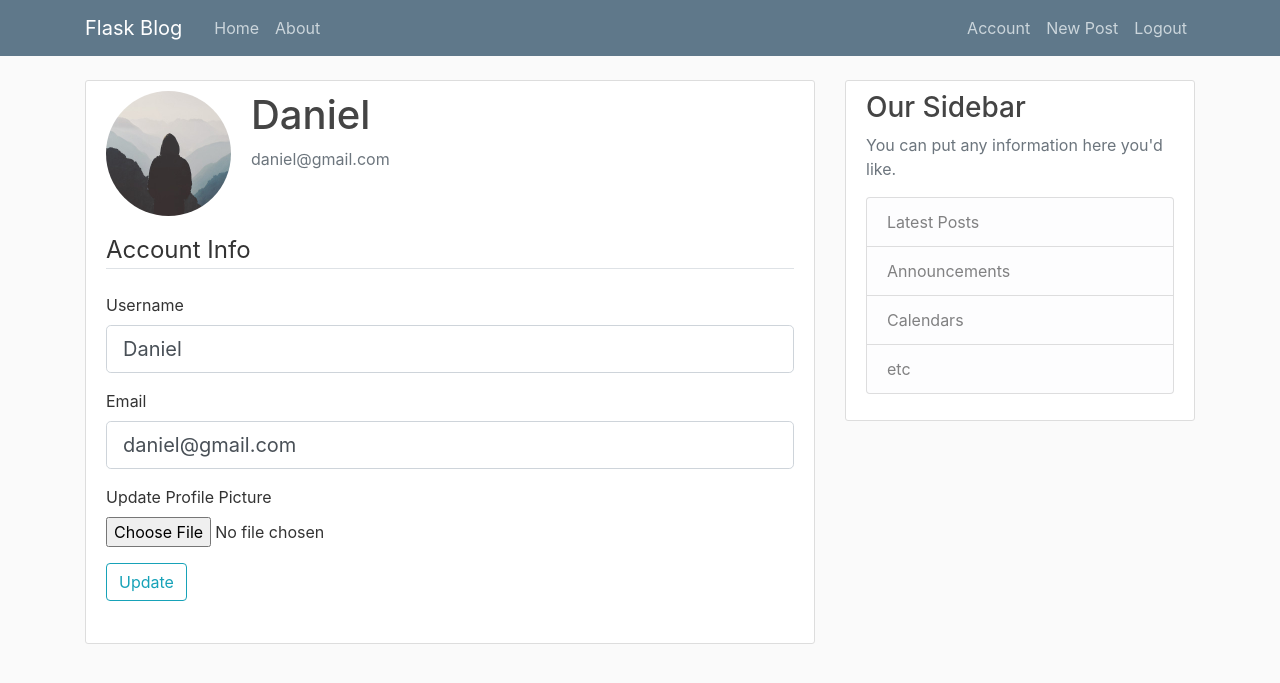
After one commit to daniel-pintos/App2Flask, a Flask app: page /account in a window 1280 px wide. The commit adds this page. Shown: the top 683 px of the page. Run offline with Flask 2, Linux system fonts and the light colour scheme; a user stored in the database is signed in; some libraries are stand-ins or nearby versions.

Commit message:
Quase finalizando o CRUD
Falta pouco para finalizar o CRUD,  a grande parte de funções já está cadastradas

```diff
--- a/app/__init__.py
+++ b/app/__init__.py
@@ -12,6 +12,9 @@ app.config['SECRET_KEY'] = 'random-caracteres'
 db = SQLAlchemy(app)
 bcrypt = Bcrypt(app)
 lg = LoginManager(app)
+lg.login_view = 'login'
+lg.login_message_category = 'info'
+
 
 # importação de rotas.
 from app import routes
--- a/app/forms.py
+++ b/app/forms.py
@@ -1,7 +1,9 @@
 from flask_wtf import FlaskForm
-from wtforms import StringField, PasswordField, SubmitField, BooleanField
+from flask_wtf.file import FileField, FileAllowed
+from wtforms import StringField, PasswordField, SubmitField, BooleanField, TextAreaField
 from wtforms.validators import DataRequired, Length, Email, EqualTo, ValidationError
 from app.models.models import User
+from flask_login import current_user
 
 
 class RegistrationForm(FlaskForm):
@@ -28,3 +30,28 @@ class LoginForm(FlaskForm):
     remember = BooleanField('Remember Me')
     submit = SubmitField('Login')
 #     secret key
+
+
+class UpdateForm(FlaskForm):
+    username = StringField('Username', validators=[DataRequired(), Length(min=2, max=20)])
+    email = StringField('Email', validators=[DataRequired(), Email()])
+    picture = FileField('Update Profile Picture', validators=[FileAllowed(['jpg', 'png'])])
+    submit = SubmitField('Update')
+
+    def validate_username(self, username):
+        if username.data != current_user.username:
+            user = User.query.filter_by(username=username.data).first()
+            if user:
+                raise ValidationError('That username already taken. Please choose another')
+
+    def validate_email(self, email):
+        if email.data != current_user.email:
+            user = User.query.filter_by(email=email.data).first()
+            if user:
+                raise ValidationError('That email already taken. Please choose another')
+
+
+class PostForm(FlaskForm):
+    title = StringField('Title', validators=[DataRequired()])
+    content = TextAreaField('Content', validators=[DataRequired()])
+    submit = SubmitField('Post')
--- a/app/models/models.py
+++ b/app/models/models.py
@@ -32,4 +32,4 @@ class Post(db.Model):
     user_id = db.Column(db.Integer, db.ForeignKey('user.id'), nullable=False)
 
     def __repr__(self):
-        return f"Post('{self.title}', '{self.date_posted}')"
+        return f"Post('{self.title}', '{self.data_posted}')"
--- a/app/routes.py
+++ b/app/routes.py
@@ -1,30 +1,19 @@
-from flask import render_template, flash, redirect, url_for
+import os
+import secrets
+
+from PIL import Image
+from flask import render_template, flash, redirect, url_for, request, abort
+from flask_login import login_user, current_user, logout_user, login_required
+
 from app import app, bcrypt, db
-
-from app.forms import LoginForm, RegistrationForm
+from app.forms import LoginForm, RegistrationForm, UpdateForm, PostForm
 from app.models.models import User, Post
-
-from flask_login import login_user
-
-posts = [
-    {
-        'author': 'Corey Schafer',
-        'title': 'Blog Post 1',
-        'content': 'First post content',
-        'data_posted': 'April 20, 2018'
-    },
-    {
-        'author': 'Jane Doe',
-        'title': 'Blog Post 2',
-        'content': 'Second post content',
-        'data_posted': 'April 21, 2018'
-    }
-]
 
 
 @app.route("/")
 @app.route("/home")
 def home():
+    posts = Post.query.all()
     return render_template('home.html', posts=posts)
 
 
@@ -35,9 +24,10 @@ def about():
 
 @app.route('/register', methods=['GET', 'POST'])
 def register():
+    if current_user.is_authenticated:
+        return redirect(url_for('home'))
     form = RegistrationForm()
     if form.validate_on_submit():
-
         # generando um senha segura
         hashed_password = bcrypt.generate_password_hash(form.password.data).decode('utf-8')
         user = User(username=form.username.data, email=form.email.data, password=hashed_password)
@@ -52,12 +42,117 @@ def register():
 
 @app.route('/login', methods=['GET', 'POST'])
 def login():
+    if current_user.is_authenticated:
+        return redirect(url_for('home'))
     form = LoginForm()
     if form.validate_on_submit():
         user = User.query.filter_by(email=form.email.data).first()
         if user and bcrypt.check_password_hash(user.password, form.password.data):
-            flash('Login successful.')
-            login_user()
-            # TODO: TERMINAR O CÓDIGO. PAREI NO 27:14
-        flash('Login Unsuccessful. Please check username and password', 'danger')
+            # login of user
+            login_user(user, remember=form.remember.data)
+            # args is a dict
+            next_page = request.args.get('next')
+            return redirect(next_page) if next_page else redirect(url_for('home'))
+        else:
+            flash('Login Unsuccessful. Please check username and password', 'danger')
     return render_template('login.html', title='Login', form=form)
+
+
+@app.route('/logout')
+def logout():
+    logout_user()
+    return redirect(url_for('home'))
+
+
+# save this picture and rendimension
+def save_picture(form_picture):
+    # vamos randomizar o nome da função
+    random_hex = secrets.token_bytes(8)
+    # vamos salvar com a mesma extensao
+    _, f_ext = os.path.splitext(form_picture.filename)
+    # vamos concatenar
+    picture_fn = random_hex + f_ext
+    # vamos salvar no static folders
+    picture_path = os.path.join(app.root_path, 'static/profile_pics', picture_fn)
+
+    # vamos redimensionar para compactar
+    output_size = (125, 125)
+    i = Image.open(form_picture)
+    i.thumbnail(output_size)
+    i.save(picture_path)
+    # form_picture.save(picture_path)
+    return picture_fn
+
+
+@app.route('/account', methods=['GET', 'POST'])
+@login_required
+def account():
+    form = UpdateForm()
+    if form.validate_on_submit():
+        if form.picture.data:
+            # save picture
+            picture_file = save_picture(form.picture.data)
+            current_user.image_file = picture_file
+        current_user.username = form.username.data
+        current_user.email = form.email.data
+        db.session.commit()
+        flash('Account has been update', 'success')
+        return redirect(url_for('account'))
+    elif request.method == 'GET':
+        form.username.data = current_user.username
+        form.email.data = current_user.email
+    image_file = url_for('static', filename='profile_pics/' + current_user.image_file)
+    return render_template('account.html', title='Account', image_file=image_file, form=form)
+
+
+@app.route('/post/new', methods=['GET', 'POST'])
+@login_required
+def new_post():
+    form = PostForm()
+    if form.validate_on_submit():
+        post = Post(title=form.title.data, content=form.content.data, author=current_user)
+        db.session.add(post)
+        db.session.commit()
+        flash('Your Post been created', 'success')
+        return redirect(url_for('home'))
+    return render_template('create_post.html', title='New Post', legend='New Post', form=form)
+
+
+@app.route('/post/<int:post_id>', methods=['GET', 'POST'])
+@login_required
+def post(post_id):
+    # tente pegar o post pelo id, senão existir voltar 404
+    post = Post.query.get_or_404(post_id)
+    return render_template('post.html', title=post.title, post=post)
+
+
+@app.route('/post/<int:post_id>/update', methods=['GET', 'POST'])
+@login_required
+def update_post(post_id):
+    post = Post.query.get_or_404(post_id)
+    if post.author != current_user:
+        abort(403)
+    form = PostForm()
+    if form.validate_on_submit():
+        post.title = form.title.data
+        post.content = form.content.data
+        # só precisamos dar update, porque os dados já estão no banco de dados
+        db.session.commit()
+        flash('Your post has been update', 'success')
+        return redirect(url_for('post', post_id=post.id))
+    elif request.method == 'GET':
+        form.title.data = post.title
+        form.content.data = post.content
+    return render_template('create_post.html', title='Update Post', form=form, legend='Update Post')
+
+
+@app.route('/post/<int:post_id>/delete', methods=['POST'])
+@login_required
+def delete_post(post_id):
+    post = Post.query.get_or_404(post_id)
+    if post.author != current_user:
+        abort(403)
+    db.session.delete(post)
+    db.session.commit()
+    flash('Your post has been delete', 'success')
+    return redirect(url_for('home'))
--- /dev/null
+++ b/app/templates/account.html
@@ -0,0 +1,59 @@
+{% extends "layout.html" %}
+{% block content %}
+<div class="content-section">
+    <div class="media">
+        <img class="rounded-circle account-img" src="{{ image_file }}">
+        <div class="media-body">
+            <h2 class="account-heading">{{ current_user.username }}</h2>
+            <p class="text-secondary">{{ current_user.email }} </p>
+        </div>
+    </div>
+    <!-- os erros são para tratamento de erro -->
+    <form method="post" action="" enctype="multipart/form-data">
+        <!-- está chamando o CRSF token - para prevenir ataques -->
+        {{ form.hidden_tag() }}
+        <fieldset class="form-group">
+            <legend class="border-bottom mb-4">Account Info</legend>
+            <div class="form-group">
+                {{ form.username.label(class="form-control-label") }}
+                <!-- valor de erro -->
+                {% if form.username.errors %}
+                {{ form.username(class="form-control form-control-lg is-invalid") }}
+                <div class="invalid-feedback">
+                    {% for error in form.username.errors %}
+                    <span>{{ error }}</span>
+                    {% endfor %}
+                </div>
+                {% else %}
+                {{ form.username(class="form-control form-control-lg") }}
+                {% endif %}
+            </div>
+            <div class="form-group">
+                {{ form.email.label(class="form-control-label") }}
+                {% if form.email.errors %}
+                {{ form.email(class="form-control form-control-lg is-invalid") }}
+                <div class="invalid-feedback">
+                    {% for error in form.email.errors %}
+                    <span>{{ error }}</span>
+                    {% endfor %}
+                </div>
+                {% else %}
+                {{ form.email(class="form-control form-control-lg") }}
+                {% endif %}
+            </div>
+            <div class="form-group">
+                {{ form.picture.label(class="form-control-label") }}
+                {{ form.picture(class="form-control-file") }}
+                 {% if form.picture.errors %}
+                    {% for error in form.picture.errors %}
+                        <span class="text-danger">{{ error }}</span><br>
+                    {% endfor %}
+                 {% endif %}
+            </div>
+            <div class="form-group">
+                {{ form.submit(class="btn btn-outline-info") }}
+            </div>
+        </fieldset>
+    </form>
+</div>
+{% endblock %}
--- a/app/templates/layout.html
+++ b/app/templates/layout.html
@@ -28,9 +28,15 @@
                     <a class="nav-item nav-link" href="{{ url_for('about') }}">About</a>
                 </div>
                 <!-- Navbar Right Side -->
-                <div class="navbar-nav">
+                 <div class="navbar-nav">
+                {% if current_user.is_authenticated %}
+                    <a class="nav-item nav-link" href="{{ url_for('account') }}">Account</a>
+                    <a class="nav-item nav-link" href="{{ url_for('new_post') }}">New Post</a>
+                    <a class="nav-item nav-link" href="{{ url_for('logout') }}">Logout</a>
+                {% else %}
                     <a class="nav-item nav-link" href="{{ url_for('login') }}">Login</a>
                     <a class="nav-item nav-link" href="{{ url_for('register') }}">Register</a>
+                {% endif %}
                 </div>
             </div>
         </div>
```
Also changed, not shown: app/templates/create_post.html (added, +43 -0 lines), app/templates/home.html (+4 -3 lines), app/templates/post.html (added, +45 -0 lines), app/site.db, app/static/profile_pics/2e32b4c96a8d8f10.jpg (added), app/static/profile_pics/85ed1b444539873d.png (added), app/static/profile_pics/default.jpg (added).
